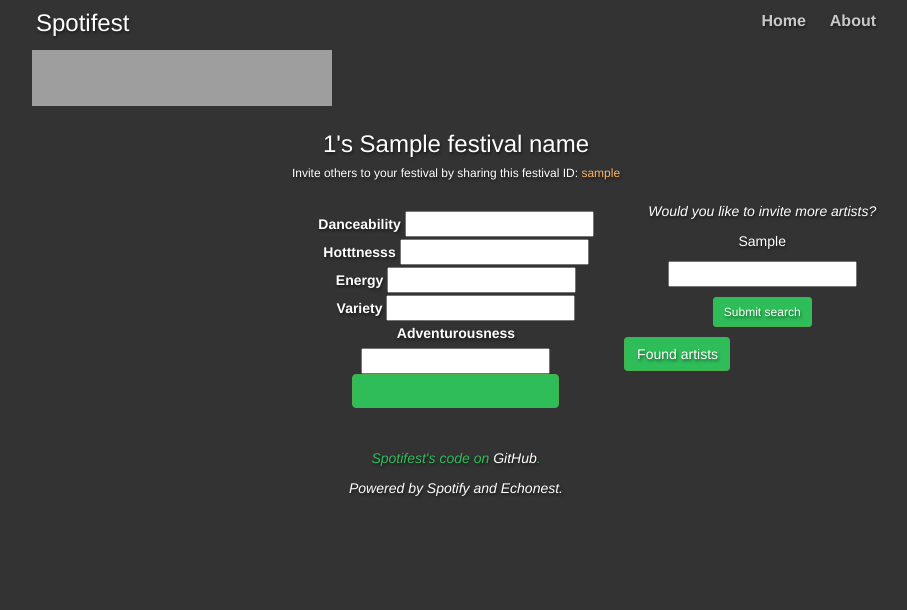
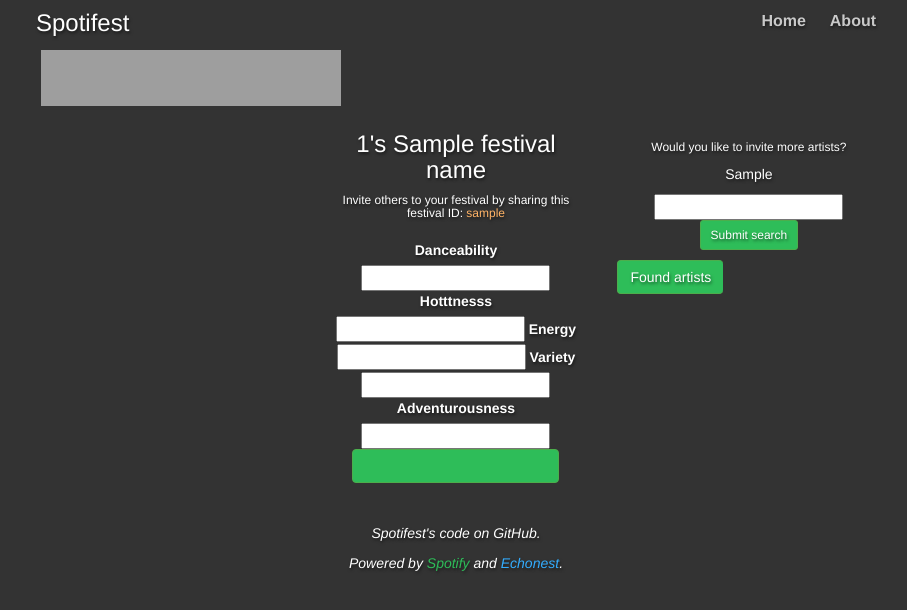
Before and after one commit to LiYChristopher/spotifest, a Flask app: template library/templates/festival.html in a window 1280 px wide. Shown: the part 30-640 px from the top of the page, without its empty margins (184-1091 px from the left). Run offline with Flask 2, Linux system fonts and the light colour scheme; the template is opened without the code that fills it: most values are stand-ins (such as "Sample title", 1, 10 or a date in 2020); form fields are guessed from the names that the template uses; some libraries are stand-ins or nearby versions; grey boxes are pictures that could not be loaded.

Commit message:
CSS/front-end changes based on Tycho's feedback

```diff
--- a/library/static/stylesheet.css
+++ b/library/static/stylesheet.css
@@ -51,7 +51,6 @@
 #flash {
     color: red;
 }
-
 
 /* Links */
 a,
@@ -178,7 +177,7 @@ p {
   ul.dropdown ul {
     overflow-x: hidden;
     overflow-y: auto;
-    max-height: 300px;
+    max-height: 150px;
     margin: 0;
     padding: 0;
     width: 220px;
@@ -486,6 +485,10 @@ p {
   position: relative; top: -20px;
 }
 
+.dark-transparent {
+  background-color: rgba(0, 0, 0, 0.4);
+}
+
 .hanging-in {
   position: relative; top: 100px;
 }
@@ -542,7 +545,6 @@ p {
   margin-left: 0;
 }
 
-
 .dropdown {
   margin: 0;
   padding: 0;
--- a/library/templates/base.html
+++ b/library/templates/base.html
@@ -43,7 +43,9 @@
         {% block nav %}
 
             <div class="inner">
+              <a href="{{ url_for('home') }}">
               <h3 class="masthead-brand">Spotifest</h3>
+              </a>
               <nav>
                 <ul class="nav masthead-nav">
                   <li><a href="{{ url_for('home') }}">Home</a></li>
@@ -70,8 +72,8 @@
 
         {% block footer %}
             <div class="inner">
-                <p style="color:#2EBD59">Spotifest's code on <a href="https://github.com/LiYChristopher/festify">GitHub</a>.</p>
-                <p> Powered by Spotify and Echonest. </p>
+                <p>Spotifest's code on <a href="https://github.com/LiYChristopher/festify">GitHub</a>.</p>
+                <p> Powered by <a style="color:#2EBD59" href="https://developer.spotify.com/web-api/">Spotify</a> and <a style="color:#33adff" href="http://developer.echonest.com/">Echonest</a>.</p>
             </div>
         {% endblock %}
 
--- a/library/templates/festival.html
+++ b/library/templates/festival.html
@@ -29,41 +29,45 @@
 
 {% block content %}
 <div class="inner cover">
-        <div class='row' style='margin-top:20px'>
-
-            <!-- Contributors -->
-            <div class="col-sm-4">
-                <iframe src="https://embed.spotify.com/follow/1/?uri=spotify:user:{{ all_users['organizer']['userId'] }}&size=detail&theme=light" width="300" height="56" scrolling="no" frameborder="0" style="border:none; overflow:hidden;" allowtransparency="true"></iframe>
+    <!-- flash messages -->
+    {% block flash %}
+        {{ super() }}
+    {% endblock %}
+    <div class='row' style='margin-left: 0px; margin-top:20px'>
+        <div id='cover-container'>
+        <!-- Organizer -->
+        <div class="col-md-4 col-sm-4">
+            <iframe src="https://embed.spotify.com/follow/1/?uri=spotify:user:{{ all_users['organizer']['userId'] }}&size=detail&theme=dark" width="300" height="56" scrolling="no" frameborder="0" style="border:none; overflow:hidden;" allowtransparency="true"></iframe>
         </div>
         {% if 'contributors' in all_users %}
-               <!--<h3>Contributors</h3>-->
-                <div id='cover-container'>
+       <!-- Contributor -->
         {% for contributor in all_users['contributors'] %}
-                    <div class='col-sm-4' id='login-form text'>
-                        <iframe src="https://embed.spotify.com/follow/1/?uri=spotify:user:{{ contributor }}&size=detail&theme=light" width="300" height="56" scrolling="no" frameborder="0" style="border:none; overflow:hidden;" allowtransparency="true"></iframe>
+            {% if contributor != "c_names" %}
+            <div class='col-md-4 col-sm-4'>
+                <iframe src="https://embed.spotify.com/follow/1/?uri=spotify:user:{{ contributor }}&size=detail&theme=dark" width="300" height="56" scrolling="no" frameborder="0" style="border:none; overflow:hidden;" allowtransparency="true"></iframe>
                 {% if all_users['contributors'][contributor]['ready'] == 1%}
                     <p>...is set!</p>
                 {% endif %}
             </div>
+            {% endif %}
         {% endfor %}
         </div>
     {% endif %}
     </div>
 </div>
-
-    <!-- Organizer avatar and contributor avatar -->
-    <h3>{{ all_users['organizer']['userId'] }}'s
+    <br>
+    <div class='row'>
+    <!-- Artist List-->
+    <div class="col-sm-4"></div>
+    <!-- Parameters Panel -->
+    <div class="col-md-4 col-sm-4">
+    <!-- Festival Title & Festival ID -->
+    <h3 style='margin-top:0px'>{{ all_users['organizer']['userId'] }}'s
         {% if is_org == true %} festival
         {% else %} {{ festival_name }} {% endif %}</h3>
     <h6>Invite others to your festival by sharing this festival ID:
         <span style='color:#ffb366'>{{ url_slug }}</span>
     </h6>
-
-        <div class='row'>
-        <div class="col-sm-4"></div>
-        <!-- Parameters panel -->
-        <div class="col-sm-4">
-
     <p class="lead">
         {% if is_org == true %}
       <form action="{{ url_for('results', url_slug=url_slug) }}" method="post">
@@ -99,17 +103,17 @@
             {% else %}
 
             <div>
-                    {% if all_users['all_ready'] == 0%}
-
-
+                {% if all_users['all_ready'] == 0 %}
+                <br>
                 <a class="btn btn-success btn-lg" href="#" margin-right="40px" type="button">Contributors not ready</a>
 
                 <form id="login-form" action="{{ url_for('results', url_slug=url_slug) }}" method="post">
                <p>Not everyone has shared their vibes! Are you sure?"</p>
-                    <p><input id="festivalSubmit" class="btn btn-primary btn-lg" type="submit" value="Generate" placeholder="placeholder" /></p>
+                <p><input class="btn btn-primary btn-lg" type="submit" value="Generate" placeholder="placeholder"></input></p>
             </form>
 
                 {% else %}
+                <br>
                 <form id="login-form" action="{{ url_for('results', url_slug=url_slug) }}" method="post">
                     <p style='text-decoration:none'><input class="btn btn-success btn-lg" type="submit" value="Everyone's ready, let's do this" /></p>
                 </form>
@@ -125,9 +129,9 @@
     </div>
 
     <!-- Search -->
-        <div class="col-sm-4">
+    <div class="col-md-4 col-sm-4">
 
-             <p id="search-artist">Would you like to invite more artists?</p>
+         <h6>Would you like to invite more artists?</h6>
 
         <form id="searchfuncs" action="{{ url_for('festival', url_slug=url_slug)}}" method="POST">
             {{ suggested_pl_butt.hidden_tag() }}
@@ -150,14 +154,14 @@
                 <row>
                 <col class='col-md-6'>
                 {{ searchform.artist_search(role="form", class_="form-inline", style="color:black;")}}
-                    {{ searchform.submit_search(id="search-artist", class_="btn btn-success btn-sm") }}
+                {{ searchform.submit_search(id="search-artist", class_="btn btn-success btn-sm", style="margin-top:0") }}
                 </col>
                 </row>
                 </form>
             <p>
             <!-- Search Results -->
             {% if s_results %}
-                <ul id="selectartist" class="dropdown" style="width:200px;color:black;">
+            <ul id="selectartist" class="dropdown" style="width:200px;color:black;height:100px">
                 <div style="clear:both;">
                 <li><input type="button" class="btn btn-success btn-md" value="Found artists"></input>
                     <ul><form id="selectartist" action="{{ url_for('festival', url_slug=url_slug)}}" method="POST">
```
Also changed, not shown: library/auth.py (+2 -7 lines), library/templates/home.html (+4 -5 lines). Lines whose indentation alone changed are shown as unchanged.
